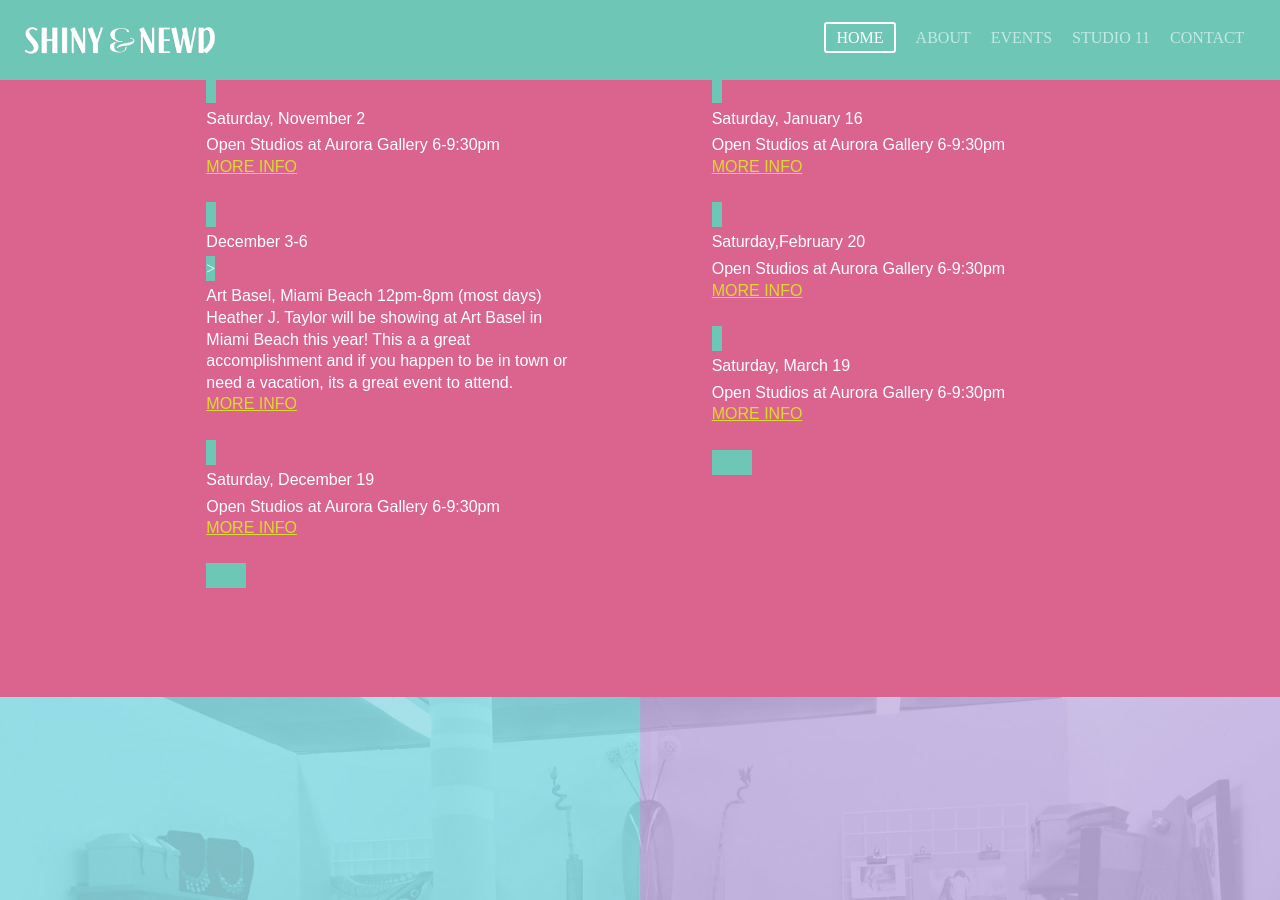
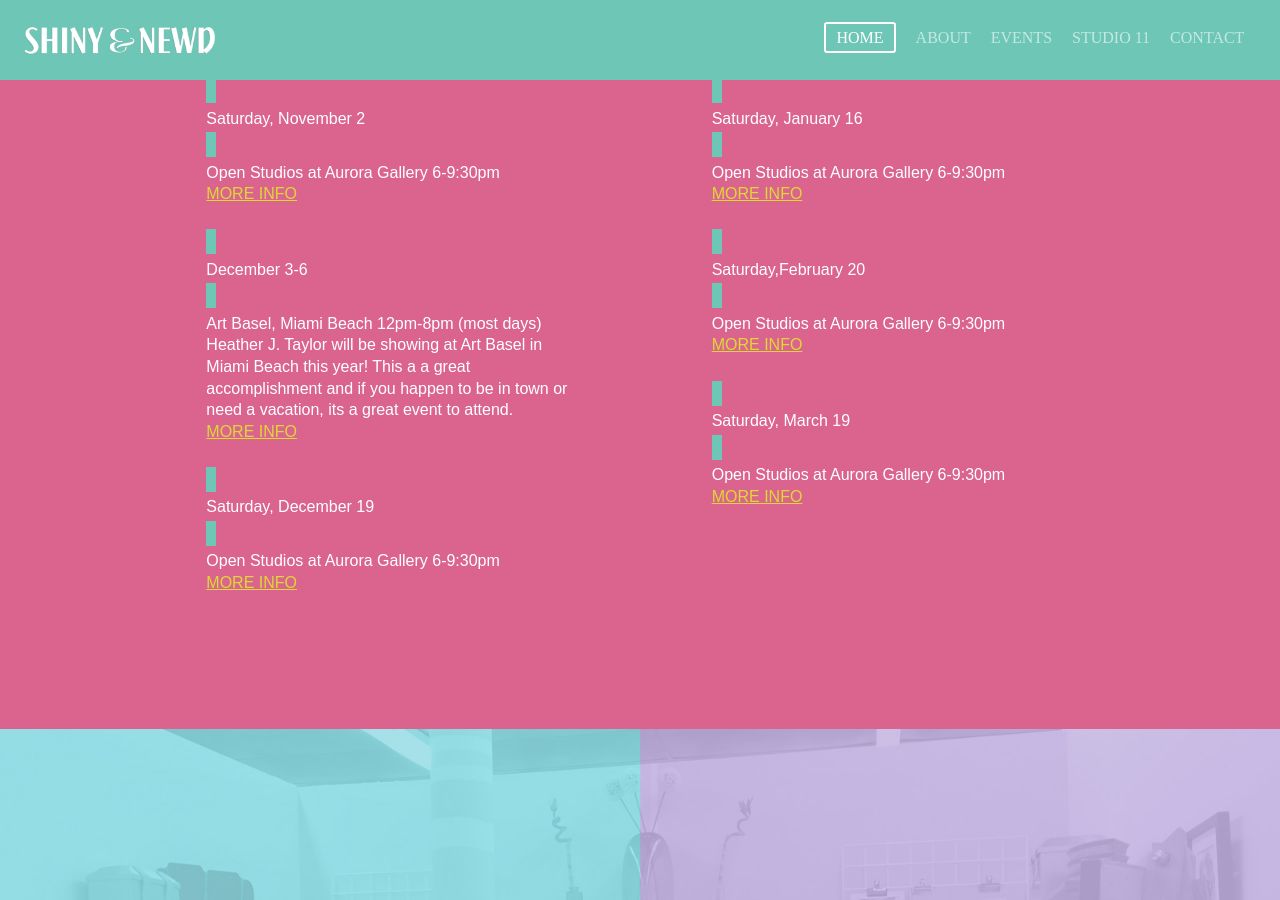
Before and after one commit to rachyrach/shinyandnewd, a Jekyll site: the page built from index.html, in a window 1280 px wide and 900 px high, scrolled down 2030 px. Built offline with Jekyll 4.4.1, drawn with Linux system fonts in a browser that asks for light colours; Markdown is read by kramdown in place of the engine named in the settings.

Commit message:
</span>
</span>

```diff
--- a/index.html
+++ b/index.html
@@ -42,16 +42,16 @@
             <h1>Events</h1>
  <div class="column1">
 
-     <span class="date"><p>Saturday, November 2</p><span>
+     <span class="date"><p>Saturday, November 2</p></span>
 <p>Open Studios at Aurora Gallery 6-9:30pm<br>
     <a href="https://www.facebook.com/AuroraStudiosintheheights" target="_blank" class="btn-event">MORE INFO</a><br><br></p>
 
-<span class="date"><p>December 3-6</p><span>>
+<span class="date"><p>December 3-6</p></span>
 <p>Art Basel, Miami Beach  12pm-8pm (most days)<br>
 Heather J. Taylor will be showing at Art Basel in Miami Beach this year! This a a great accomplishment and if you happen to be in town or need a vacation, its a great event to attend.</br>
 <a href="https://www.artbasel.com/miami-beach" target="_blank" class="btn-event">MORE INFO</a> <br><br> </p>
 
-<span class="date"><p>Saturday, December 19 </p><span>
+<span class="date"><p>Saturday, December 19 </p></span>
 <p>Open Studios at Aurora Gallery 6-9:30pm<br>
     <a href="https://www.facebook.com/AuroraStudiosintheheights" target="_blank" class="btn-event">MORE INFO</a><br><br> </p>
     </p>
@@ -59,15 +59,15 @@
 
              <div class="column2">
 
-<span class="date"><p>Saturday, January 16 </p><span>
+                 <span class="date"><p>Saturday, January 16 </p></span>
 <p>Open Studios at Aurora Gallery 6-9:30pm<br>
     <a href="https://www.facebook.com/AuroraStudiosintheheights" target="_blank" class="btn-event">MORE INFO</a><br><br> </p>
 
-<span class="date"><p>Saturday,February 20 </p><span>
+<span class="date"><p>Saturday,February 20 </p></span>
 <p>Open Studios at Aurora Gallery 6-9:30pm<br>
     <a href="https://www.facebook.com/AuroraStudiosintheheights" target="_blank" class="btn-event">MORE INFO</a><br><br> </p>
 
-<span class="date"><p>Saturday, March 19 </p><span>
+<span class="date"><p>Saturday, March 19 </p></span>
 <p>Open Studios at Aurora Gallery 6-9:30pm<br>
     <a href="https://www.facebook.com/AuroraStudiosintheheights" target="_blank" class="btn-event">MORE INFO</a><br><br>
     </p>
```
